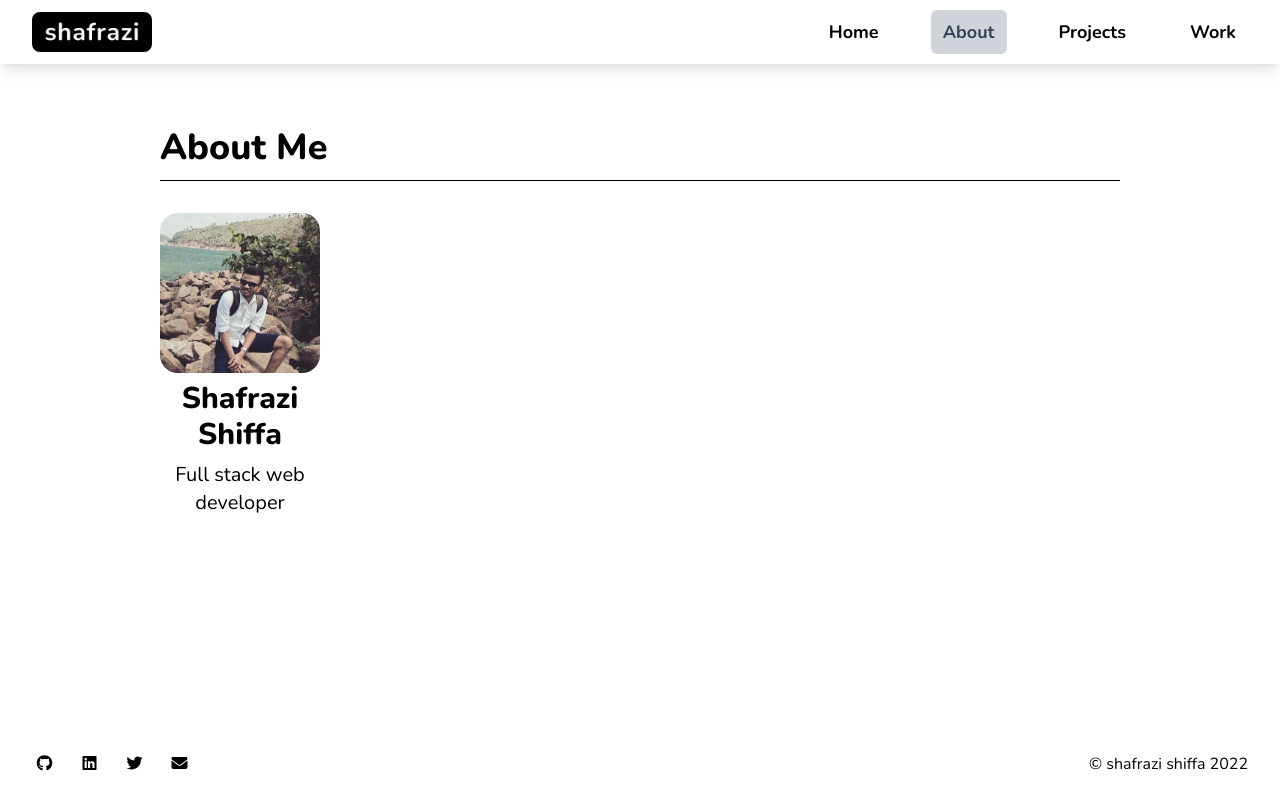
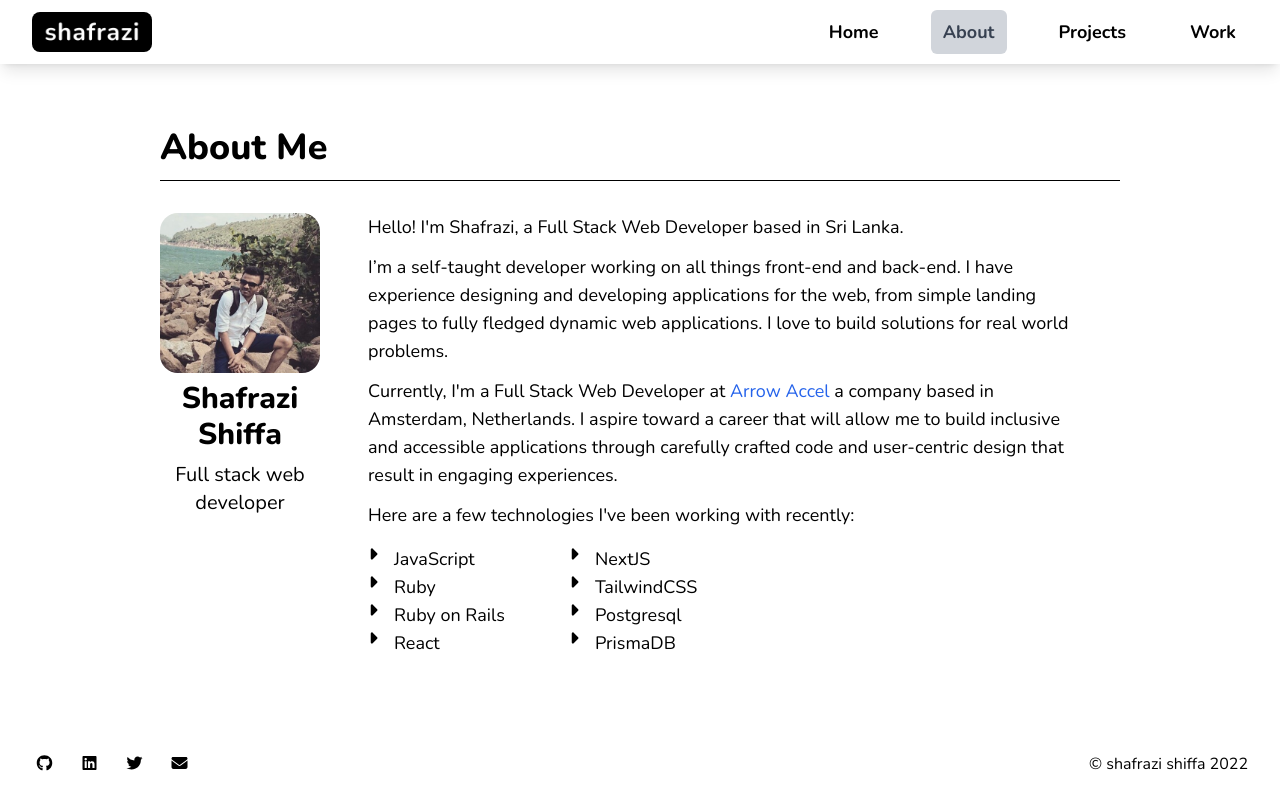
Before and after one commit to shafrazi/portfolio, a Next.js app: page /about in a window 1280 px wide. Built offline with nearby package versions, Linux system fonts and the light colour scheme.

Commit message:
add about me sections

```diff
--- a/pages/about.js
+++ b/pages/about.js
@@ -1,5 +1,8 @@
 import Head from "next/head";
 import Image from "next/image";
+import Link from "next/link";
+import { FontAwesomeIcon } from "@fortawesome/react-fontawesome";
+import { faCaretRight } from "@fortawesome/free-solid-svg-icons";
 import PageHeader from "../components/page-header";
 
 export default function About() {
@@ -11,7 +14,7 @@ export default function About() {
         <link rel="icon" href="/favicon.ico" />
       </Head>
       <PageHeader title="About Me" />
-      <div className="flex w-9/12 mt-8">
+      <div className="flex flex-col lg:flex-row w-9/12 mt-8">
         <div className="w-full lg:w-2/12 flex flex-col">
           <div className="flex justify-center items-center">
             <Image
@@ -29,6 +32,102 @@ export default function About() {
             Full stack web developer
           </p>
         </div>
+        <div className="w-full lg:w-10/12 flex flex-col lg:px-12 py-6 lg:py-0 text-base md:text-lg">
+          <p className="">
+            Hello! I'm Shafrazi, a Full Stack Web Developer based in Sri Lanka.
+          </p>
+          <p className="mt-3">
+            I’m a self-taught developer working on all things front-end and
+            back-end. I have experience designing and developing applications
+            for the web, from simple landing pages to fully fledged dynamic web
+            applications. I love to build solutions for real world problems.
+          </p>
+          <p className="mt-3">
+            Currently, I'm a Full Stack Web Developer at{" "}
+            <Link href="https://arrowaccel.com">
+              <a className="mouse-pointer text-blue-600" target="_blank">
+                Arrow Accel
+              </a>
+            </Link>{" "}
+            a company based in Amsterdam, Netherlands. I aspire toward a career
+            that will allow me to build inclusive and accessible applications
+            through carefully crafted code and user-centric design that result
+            in engaging experiences.
+          </p>
+          <p className="mt-3">
+            Here are a few technologies I've been working with recently:
+          </p>
+          <div className="flex space-x-16">
+            <ul className="mt-4">
+              <li className="flex">
+                <FontAwesomeIcon
+                  icon={faCaretRight}
+                  className="mr-4"
+                  width="10"
+                />
+                <span>JavaScript</span>
+              </li>
+              <li className="flex">
+                <FontAwesomeIcon
+                  icon={faCaretRight}
+                  className="mr-4"
+                  width="10"
+                />
+                <span>Ruby</span>
+              </li>
+              <li className="flex">
+                <FontAwesomeIcon
+                  icon={faCaretRight}
+                  className="mr-4"
+                  width="10"
+                />
+                <span>Ruby on Rails</span>
+              </li>
+              <li className="flex">
+                <FontAwesomeIcon
+                  icon={faCaretRight}
+                  className="mr-4"
+                  width="10"
+                />
+                <span>React</span>
+              </li>
+            </ul>
+            <ul className="mt-4">
+              <li className="flex">
+                <FontAwesomeIcon
+                  icon={faCaretRight}
+                  className="mr-4"
+                  width="10"
+                />
+                <span>NextJS</span>
+              </li>
+              <li className="flex">
+                <FontAwesomeIcon
+                  icon={faCaretRight}
+                  className="mr-4"
+                  width="10"
+                />
+                <span>TailwindCSS</span>
+              </li>
+              <li className="flex">
+                <FontAwesomeIcon
+                  icon={faCaretRight}
+                  className="mr-4"
+                  width="10"
+                />
+                <span>Postgresql</span>
+              </li>
+              <li className="flex">
+                <FontAwesomeIcon
+                  icon={faCaretRight}
+                  className="mr-4"
+                  width="10"
+                />
+                <span>PrismaDB</span>
+              </li>
+            </ul>
+          </div>
+        </div>
       </div>
     </div>
   );
```
